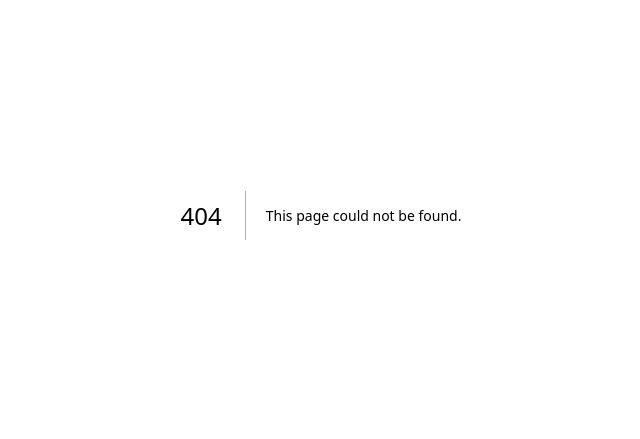
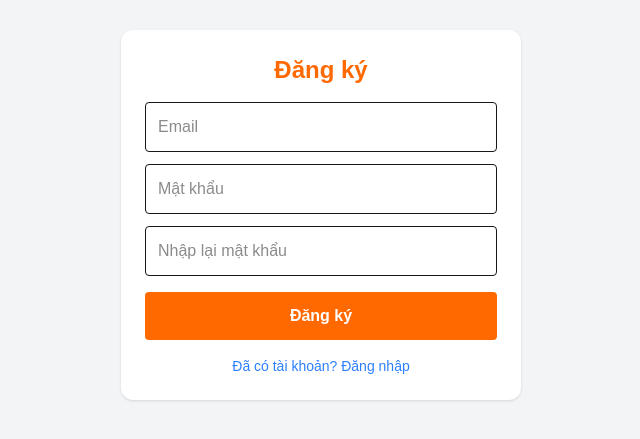
Before and after one commit to hongquan06/bcck_qthttt, a Next.js app: page /register in a window 1280 px wide. Before the commit this address had no page. Shown: the part 185-624 px from the top of the page, without its empty margins (319-959 px from the left). Built offline with nearby package versions, Linux system fonts and the light colour scheme.

Commit message:
update file

```diff
--- a/app/auth/login/page.tsx
+++ b/app/auth/login/page.tsx
@@ -98,7 +98,10 @@ const handleLogin = async () => {
           <span className="text-blue-500 cursor-pointer">
             Quên mật khẩu?
           </span>
-          <span className="text-blue-500 cursor-pointer">
+          <span
+            className="text-blue-500 cursor-pointer"
+            onClick={() => router.push("/register")}
+          >
             Đăng ký
           </span>
         </div>
--- /dev/null
+++ b/app/register/page.tsx
@@ -0,0 +1,113 @@
+"use client";
+
+import { useRouter } from "next/navigation";
+import { useState } from "react";
+
+export default function RegisterPage() {
+  const router = useRouter();
+
+  const [email, setEmail] = useState("");
+  const [password, setPassword] = useState("");
+  const [confirmPassword, setConfirmPassword] = useState("");
+
+  const [error, setError] = useState("");
+  const [loading, setLoading] = useState(false);
+
+  const handleRegister = async () => {
+    setError("");
+
+    // check password match
+    if (password !== confirmPassword) {
+      setError("Mật khẩu không khớp");
+      return;
+    }
+
+    setLoading(true);
+
+    try {
+      const res = await fetch("/api/register", {
+        method: "POST",
+        headers: {
+          "Content-Type": "application/json",
+        },
+        body: JSON.stringify({
+          email,
+          password,
+        }),
+      });
+
+      if (!res.ok) {
+        const text = await res.text();
+        setError(text || "Đăng ký thất bại");
+        return;
+      }
+
+      // đăng ký xong -> chuyển sang login
+      router.push("/login");
+    } catch (err) {
+      setError("Lỗi server");
+    } finally {
+      setLoading(false);
+    }
+  };
+
+  return (
+    <div className="min-h-screen flex items-center justify-center bg-gray-100">
+      <div className="w-[400px] bg-white p-6 rounded-xl shadow">
+
+        <h2 className="text-2xl font-bold text-center text-orange-500">
+          Đăng ký
+        </h2>
+
+        {/* Email */}
+        <input
+          type="text"
+          placeholder="Email"
+          className="w-full mt-4 p-3 border rounded focus:outline-none focus:ring-2 focus:ring-orange-400"
+          value={email}
+          onChange={(e) => setEmail(e.target.value)}
+        />
+
+        {/* Password */}
+        <input
+          type="password"
+          placeholder="Mật khẩu"
+          className="w-full mt-3 p-3 border rounded focus:outline-none focus:ring-2 focus:ring-orange-400"
+          value={password}
+          onChange={(e) => setPassword(e.target.value)}
+        />
+
+        {/* Confirm password */}
+        <input
+          type="password"
+          placeholder="Nhập lại mật khẩu"
+          className="w-full mt-3 p-3 border rounded focus:outline-none focus:ring-2 focus:ring-orange-400"
+          value={confirmPassword}
+          onChange={(e) => setConfirmPassword(e.target.value)}
+        />
+
+        {/* Error */}
+        {error && (
+          <p className="text-red-500 text-sm mt-2">{error}</p>
+        )}
+
+        {/* Button */}
+        <button
+          onClick={handleRegister}
+          disabled={loading}
+          className="w-full mt-4 bg-orange-500 text-white p-3 rounded font-semibold hover:bg-orange-600"
+        >
+          {loading ? "Đang đăng ký..." : "Đăng ký"}
+        </button>
+
+        {/* Back to login */}
+        <p
+          onClick={() => router.push("/login")}
+          className="text-sm text-center mt-4 text-blue-500 cursor-pointer"
+        >
+          Đã có tài khoản? Đăng nhập
+        </p>
+      </div>
+    </div>
+  );
+}
```
